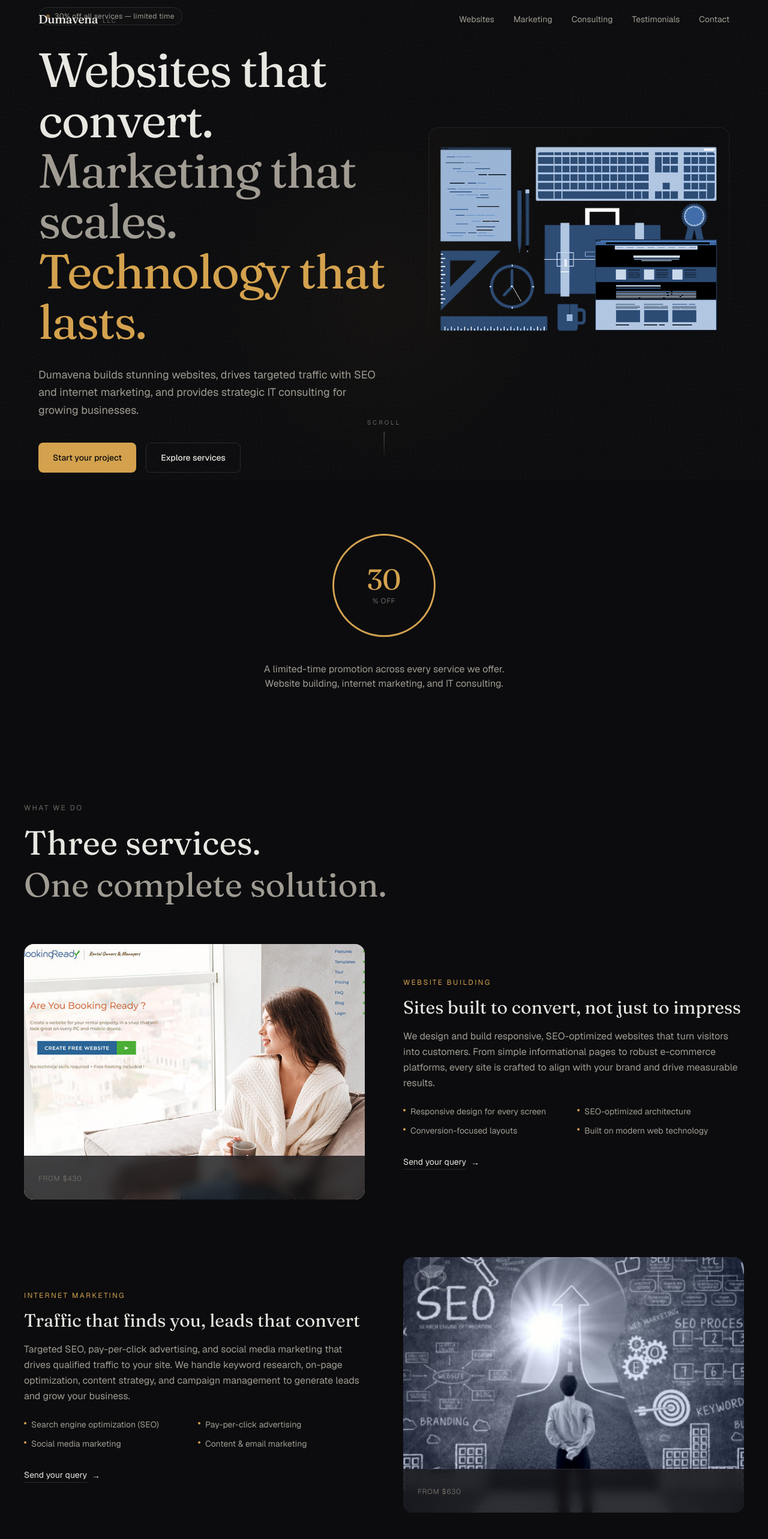
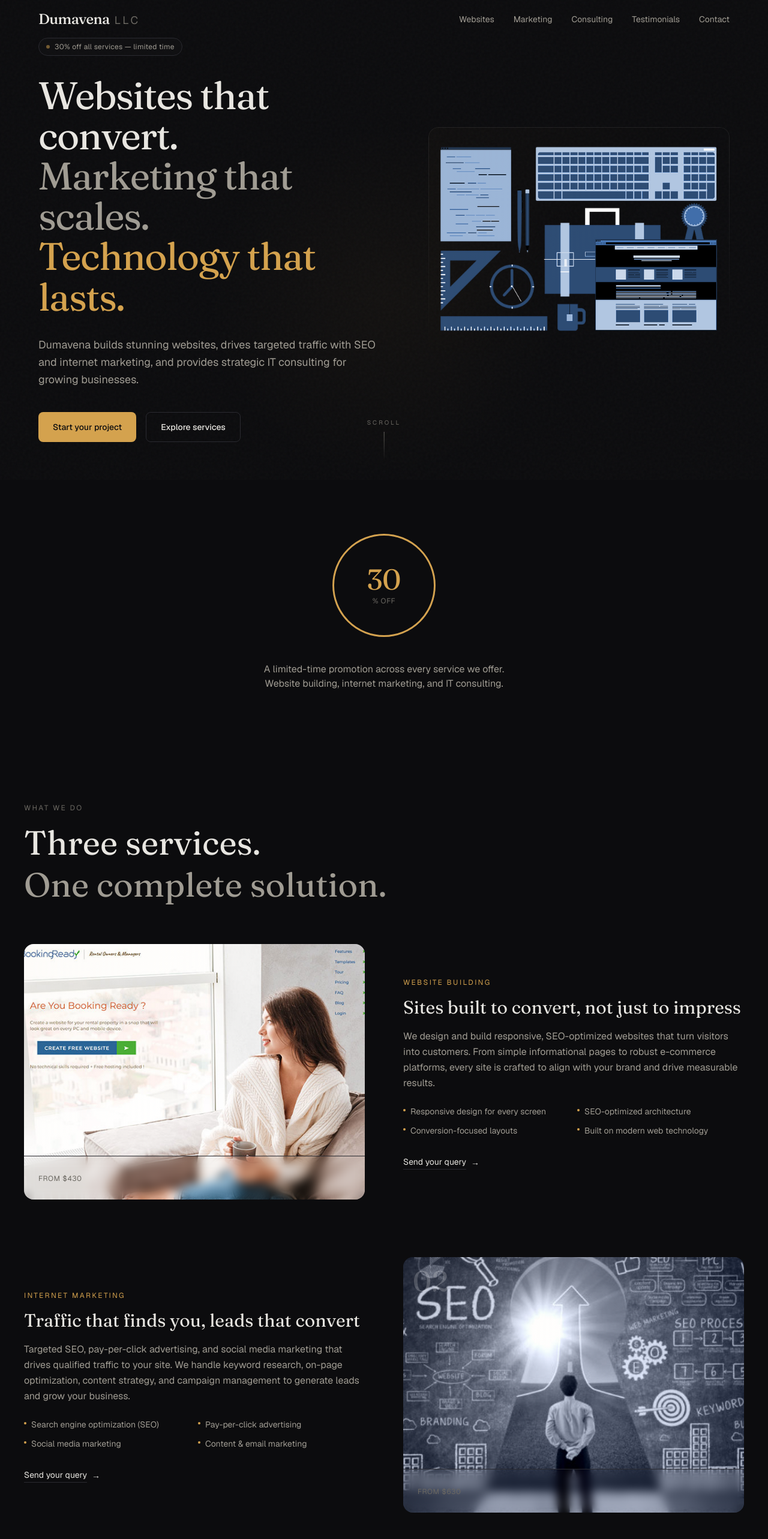
Before and after one commit to knezdusan/dumavena-next, a Next.js app: page / in a window 1280 px wide. Shown: the top 2566 px of the page at 60% size. Built offline with nearby package versions, Linux system fonts and the light colour scheme.

Commit message:
Main page font size normalisation

```diff
--- a/components/header.tsx
+++ b/components/header.tsx
@@ -50,10 +50,10 @@ export function Header() {
 					className="group flex items-center gap-2"
 					aria-label="Dumavena home"
 				>
-          <span className="font-display text-xl font-medium tracking-tight text-(--color-text)">
+					<span className="font-display text-2xl font-medium tracking-tight text-(--color-text)">
 						Dumavena
 					</span>
-          <span className="hidden sm:inline text-[10px] uppercase tracking-[0.2em] text-(--color-text-muted) mt-1">
+					<span className="hidden sm:inline text-lg uppercase tracking-[0.2em] text-(--color-text-muted) mt-1">
 						LLC
 					</span>
 				</Link>
@@ -82,7 +82,7 @@ export function Header() {
 				>
 					<span
 						className={`block w-5 h-px bg-(--color-text) transition-all duration-200 ${
-              open ? "rotate-45 translate-y-[7px]" : ""
+							open ? "rotate-45 translate-y-1.75" : ""
 						}`}
 					/>
 					<span
@@ -92,7 +92,7 @@ export function Header() {
 					/>
 					<span
 						className={`block w-5 h-px bg-(--color-text) transition-all duration-200 ${
-              open ? "-rotate-45 -translate-y-[7px]" : ""
+							open ? "-rotate-45 -translate-y-1.75" : ""
 						}`}
 					/>
 				</button>
--- a/components/sections/contact-form.tsx
+++ b/components/sections/contact-form.tsx
@@ -70,7 +70,7 @@ export function ContactForm() {
       noValidate
     >
       {/* Honeypot field — hidden from users, catches bots */}
-      <div className="absolute -left-[9999px]" aria-hidden="true">
+      <div className="absolute left-[-9999px]" aria-hidden="true">
         <label htmlFor="company">Company (leave empty)</label>
         <input
           type="text"
--- a/components/sections/hero.tsx
+++ b/components/sections/hero.tsx
@@ -19,11 +19,11 @@ export function Hero() {
 	return (
 		<section
 			ref={ref}
-      className="relative min-h-[100svh] flex items-start overflow-hidden grain pt-24 pb-20 md:items-center md:py-0"
+			className="relative min-h-svh flex items-start overflow-hidden grain pt-24 pb-20 md:items-center md:py-0"
 		>
 			{/* Ambient glow */}
 			<div
-        className="absolute top-1/4 left-1/2 -translate-x-1/2 w-[600px] h-[600px] rounded-full opacity-30 pointer-events-none"
+				className="absolute top-1/4 left-1/2 -translate-x-1/2 w-150 h-150 rounded-full opacity-30 pointer-events-none"
 				style={{
 					background:
 						"radial-gradient(circle, var(--color-accent-glow) 0%, transparent 70%)",
@@ -56,7 +56,7 @@ export function Hero() {
 								delay: 0.1,
 								ease: [0.22, 1, 0.36, 1],
 							}}
-              className="font-display text-[clamp(2.5rem,7vw,5rem)] leading-[1.05] tracking-tight text-(--color-text)"
+							className="font-display text-[clamp(2.5rem,7vw,4rem)] leading-[1.05] tracking-tight text-(--color-text)"
 						>
 							Websites that convert.
 							<br />
@@ -142,7 +142,7 @@ export function Hero() {
 				<span className="text-[10px] uppercase tracking-[0.3em] text-(--color-text-muted)">
 					Scroll
 				</span>
-        <div className="w-px h-12 bg-gradient-to-b from-(--color-text-muted) to-transparent" />
+				<div className="w-px h-12 bg-linear-to-b from-(--color-text-muted) to-transparent" />
 			</motion.div>
 		</section>
 	);
--- a/components/sections/services.tsx
+++ b/components/sections/services.tsx
@@ -53,7 +53,7 @@ function ServiceRow({
       className="grid scroll-mt-24 items-center gap-8 md:grid-cols-2 md:gap-16"
     >
       <div className={isReversed ? "md:order-2" : ""}>
-        <div className="relative aspect-[4/3] rounded-2xl overflow-hidden bg-(--color-surface) edge-light">
+        <div className="relative aspect-4/3 rounded-2xl overflow-hidden bg-(--color-surface) edge-light">
           <Image
             src={service.image}
             alt={service.title}
@@ -72,7 +72,7 @@ function ServiceRow({
               {String(index + 1).padStart(2, "0")}
             </span>
           </div>
-          <div className="absolute bottom-0 left-0 right-0 p-6 border-t border-(--color-border) bg-(--color-surface)/80 backdrop-blur-sm">
+          <div className="absolute bottom-0 left-0 right-0 p-6 border-t border-(--color-border) bg-surface/80 backdrop-blur-sm">
             <span className="text-xs uppercase tracking-wider text-(--color-text-muted)">
               {service.priceLabel}
             </span>
```
Also changed, not shown: 2 other files (tests, documents, lock files or other folders). Lines whose indentation alone changed are shown as unchanged.
